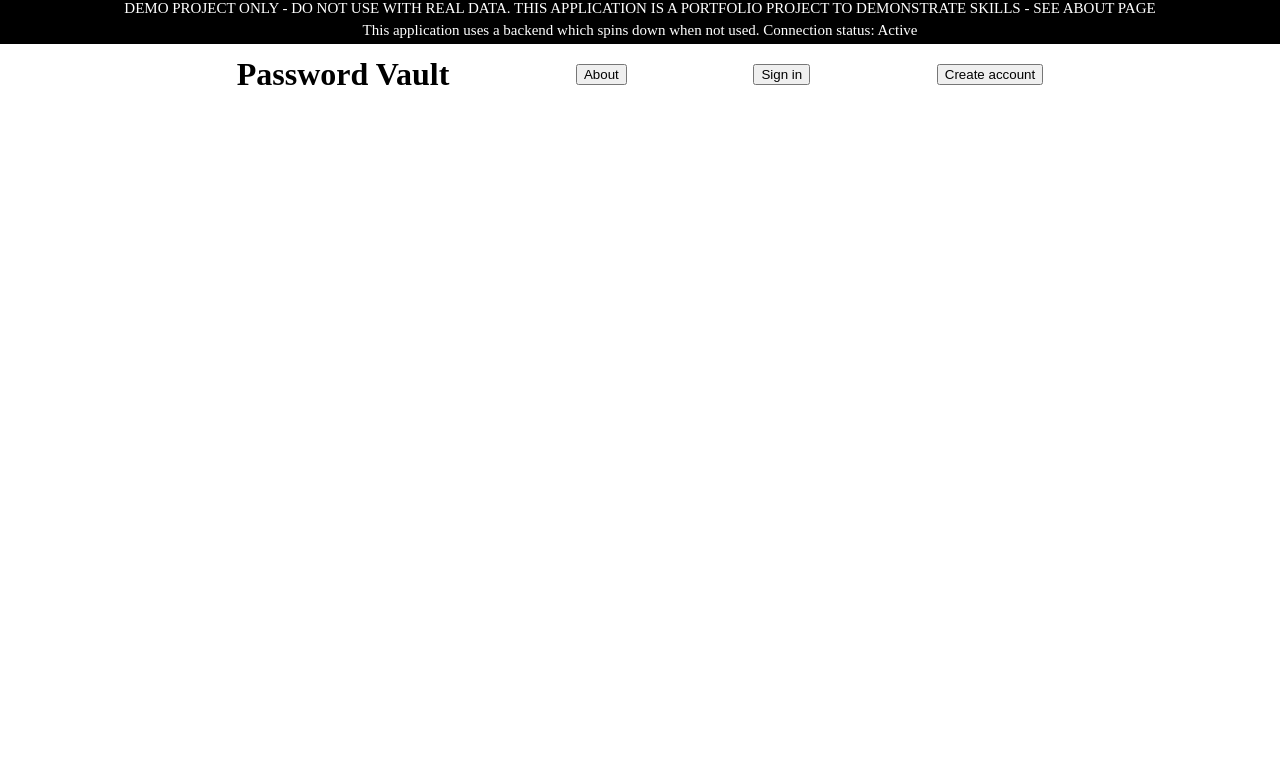
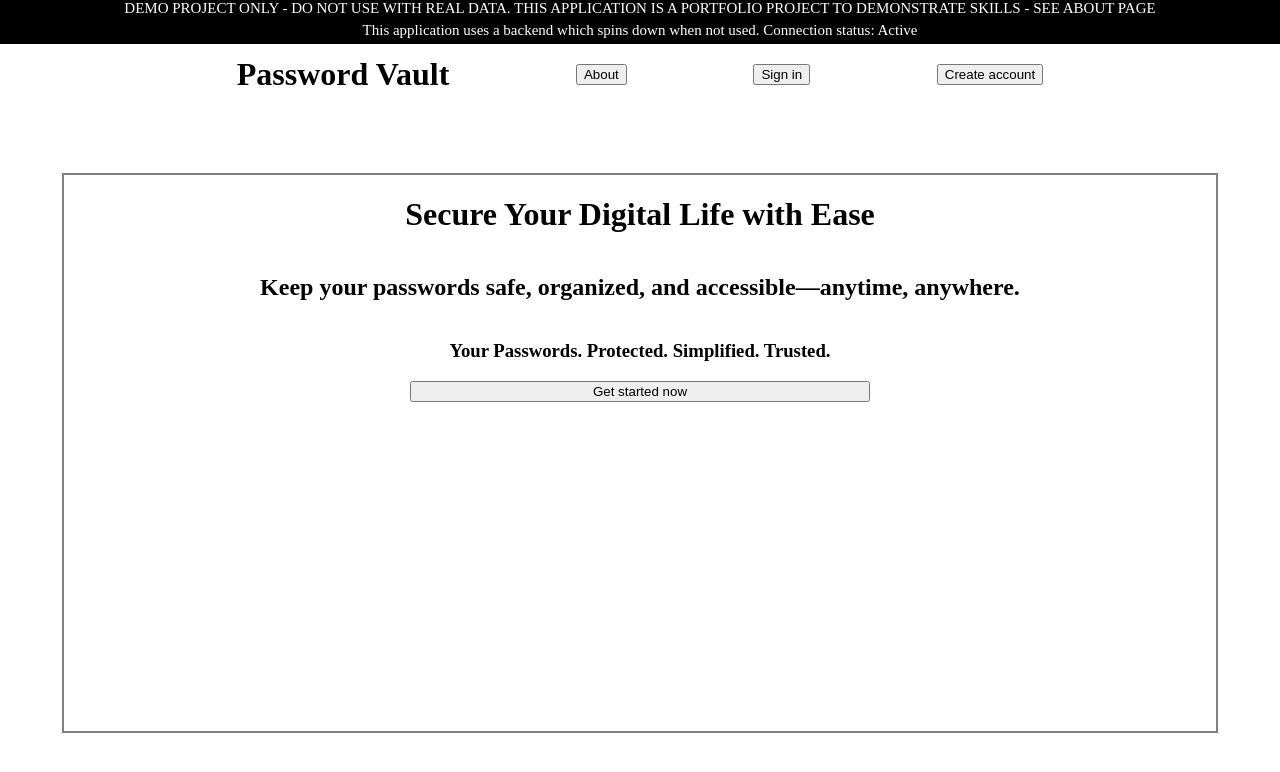
Before and after one commit to Mowhite29/Password-Vault, a React (Vite) app in the folder frontend/: page / in a window 1280 px wide. Shown: the top 772 px of the page. Built offline with nearby package versions, Linux system fonts and the light colour scheme; no server answers.

Commit message:
Update Home.jsx

```diff
--- a/frontend/src/Home.jsx
+++ b/frontend/src/Home.jsx
@@ -1,10 +1,12 @@
 import {} from 'react'
-import { useSelector } from 'react-redux'
+import { useSelector, useDispatch } from 'react-redux'
+import { setScreen } from './redux/authSlice'
 import HeaderBar from './components/HeaderBar'
 import MenuBar from './components/MenuBar'
 import SignIn from './components/SignIn'
 import Vault from './components/Vault'
 import Account from './components/Account'
+import About from './components/About'
 import useKeepBackendAwake from './hooks/useKeepBackendAwake'
 import useInactivityLogout from './hooks/useInactivityLogout'
 import useTokenTimeout from './hooks/useTokenTimeout'
@@ -13,23 +15,39 @@ import './styles/Home.scss'
 export default function Home() {
     const screen = useSelector((state) => state.auth.screen)
 
+    const dispatch = useDispatch()
+
     useKeepBackendAwake()
     useInactivityLogout()
     useTokenTimeout()
+
+    const handleScreenChange = (newScreen) => {
+        dispatch(setScreen(newScreen))
+    }
 
     return (
         <>
             <HeaderBar />
             <MenuBar />
-            <div
-                className="home"
-                style={{
-                    display: screen === 'home' ? 'flex' : 'none',
-                }}
-            ></div>
+            {screen === 'home' && (
+                <div className="home">
+                    <div className="homeContainer">
+                        <h1>Secure Your Digital Life with Ease</h1>
+                        <h2>
+                            Keep your passwords safe, organized, and
+                            accessible—anytime, anywhere.
+                        </h2>
+                        <h3>Your Passwords. Protected. Simplified. Trusted.</h3>
+                        <button onClick={() => handleScreenChange('signin')}>
+                            Get started now
+                        </button>
+                    </div>
+                </div>
+            )}
             {screen === 'signin' && <SignIn />}
             {screen === 'vault' && <Vault />}
             {screen === 'account' && <Account />}
+            {screen === 'about' && <About />}
         </>
     )
 }
```
